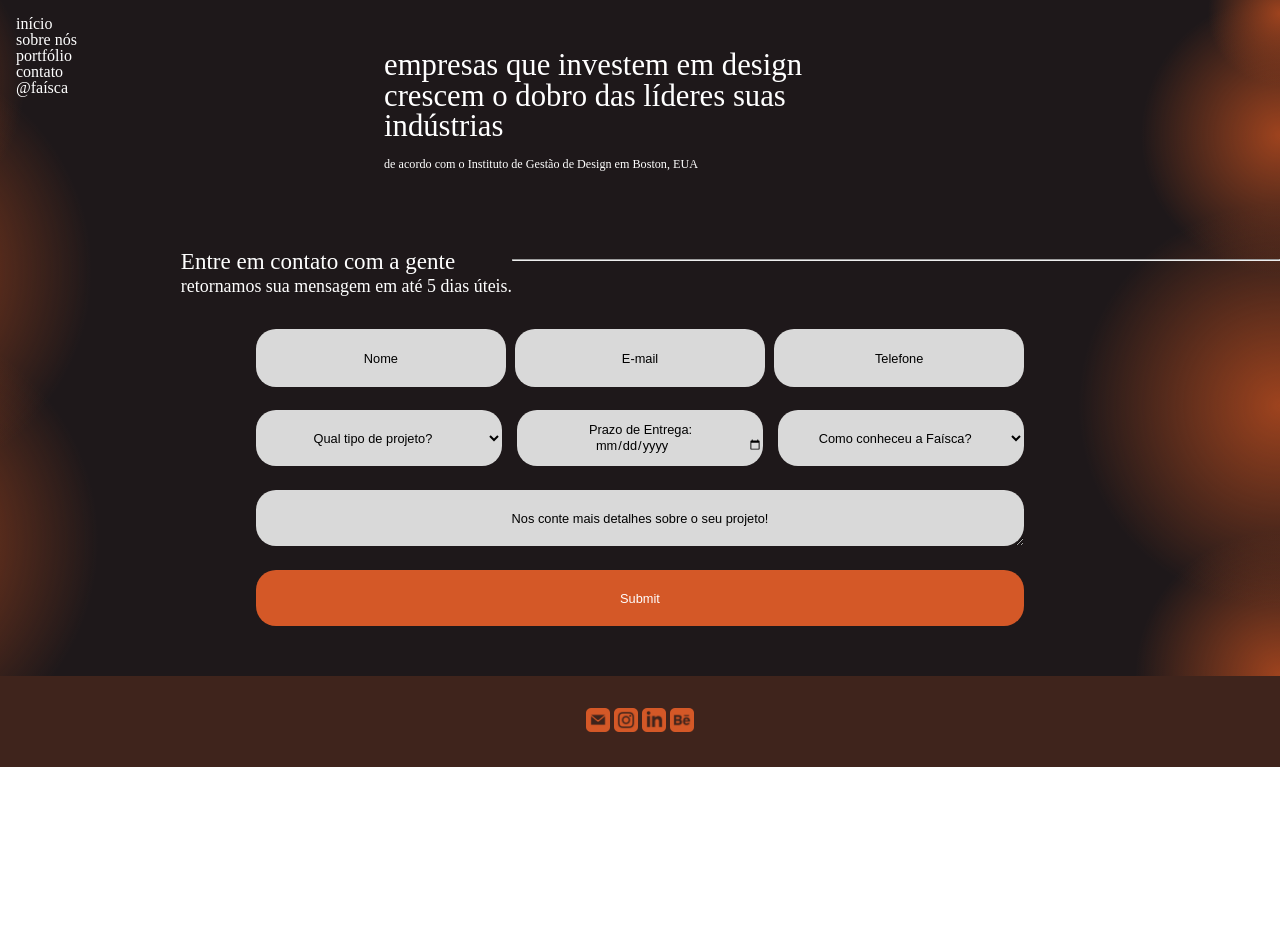
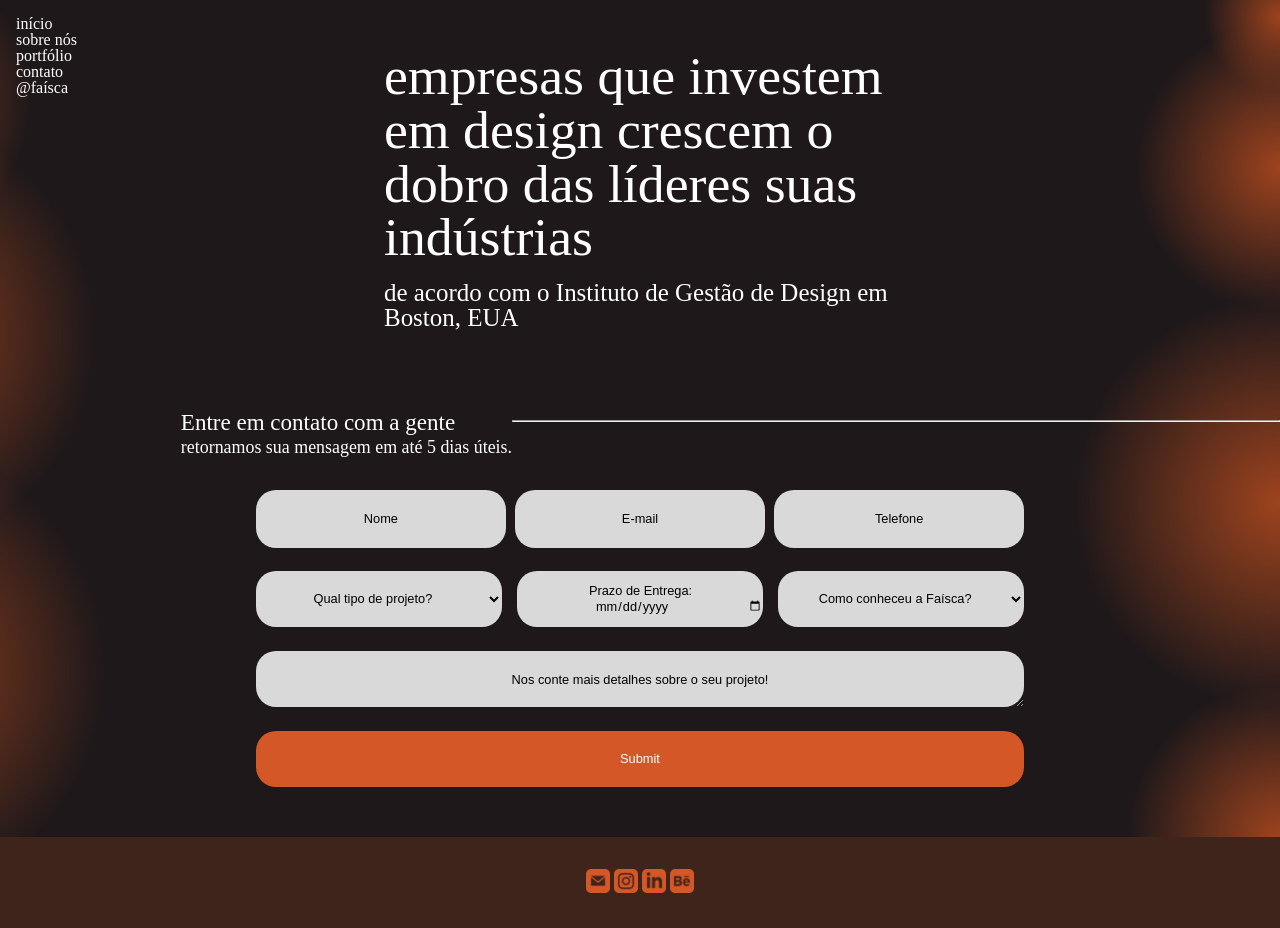
Before and after one commit to faisca-design/FaiscaJr, a Next.js app: page /contato in a window 1280 px wide. Before the commit the page ends 800 px from the top, so only its background shows below. Built offline with nearby package versions, Linux system fonts and the light colour scheme.

Commit message:
mudanças doc review

```diff
--- a/src/components/contato/ContactText/contact.module.css
+++ b/src/components/contato/ContactText/contact.module.css
@@ -25,7 +25,7 @@
 .highText {
     width: 40%;
     text-align: left;
-    font-size: 2.4vw
+    font-size: 4.2vw
 }
 
 
@@ -37,7 +37,7 @@
 } */
 
 .lowText {
-    font-size: .95vw;
+    font-size: 1.95vw;
     position: relative;
     bottom: 0;
     text-align: left;
```
